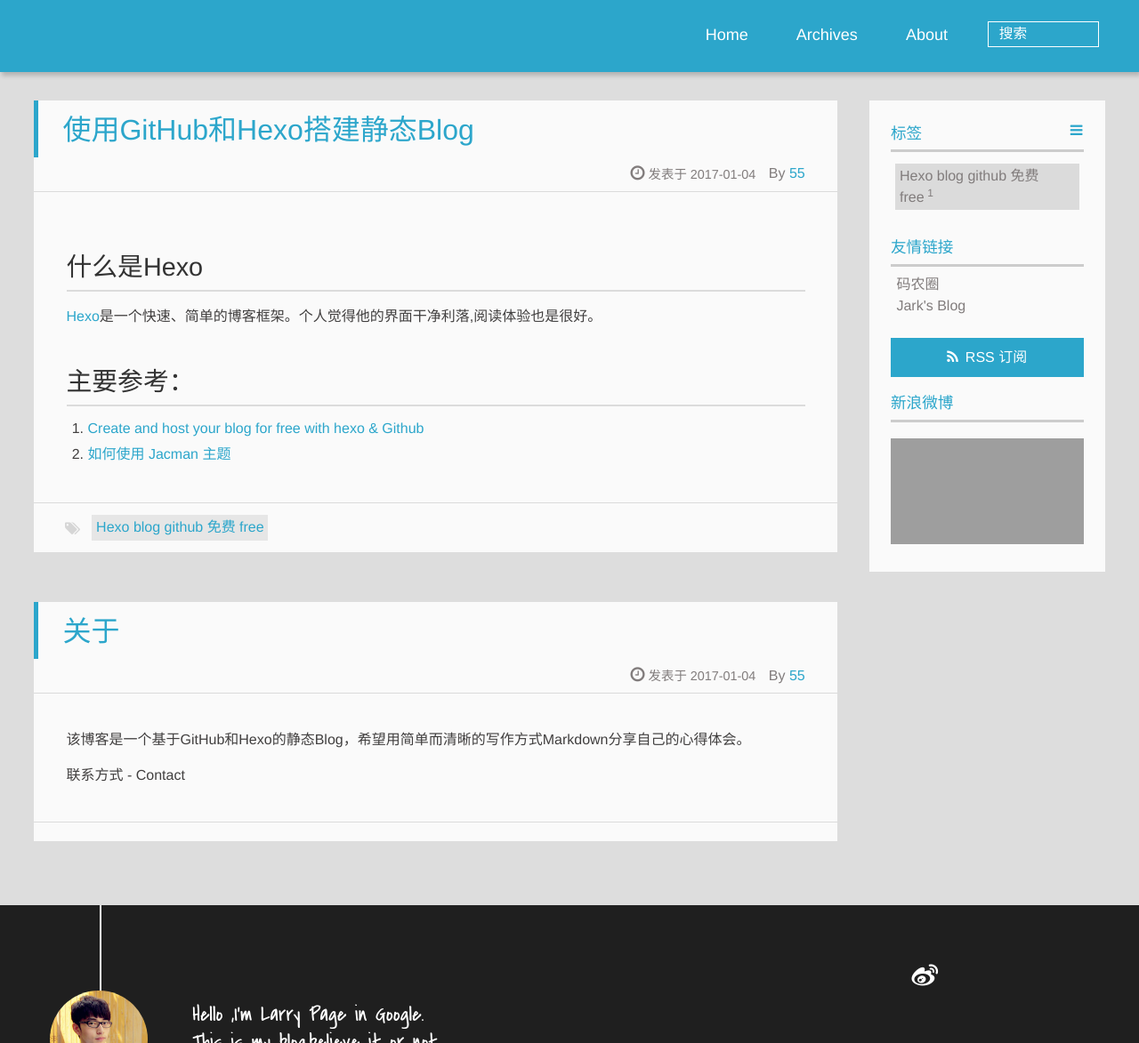
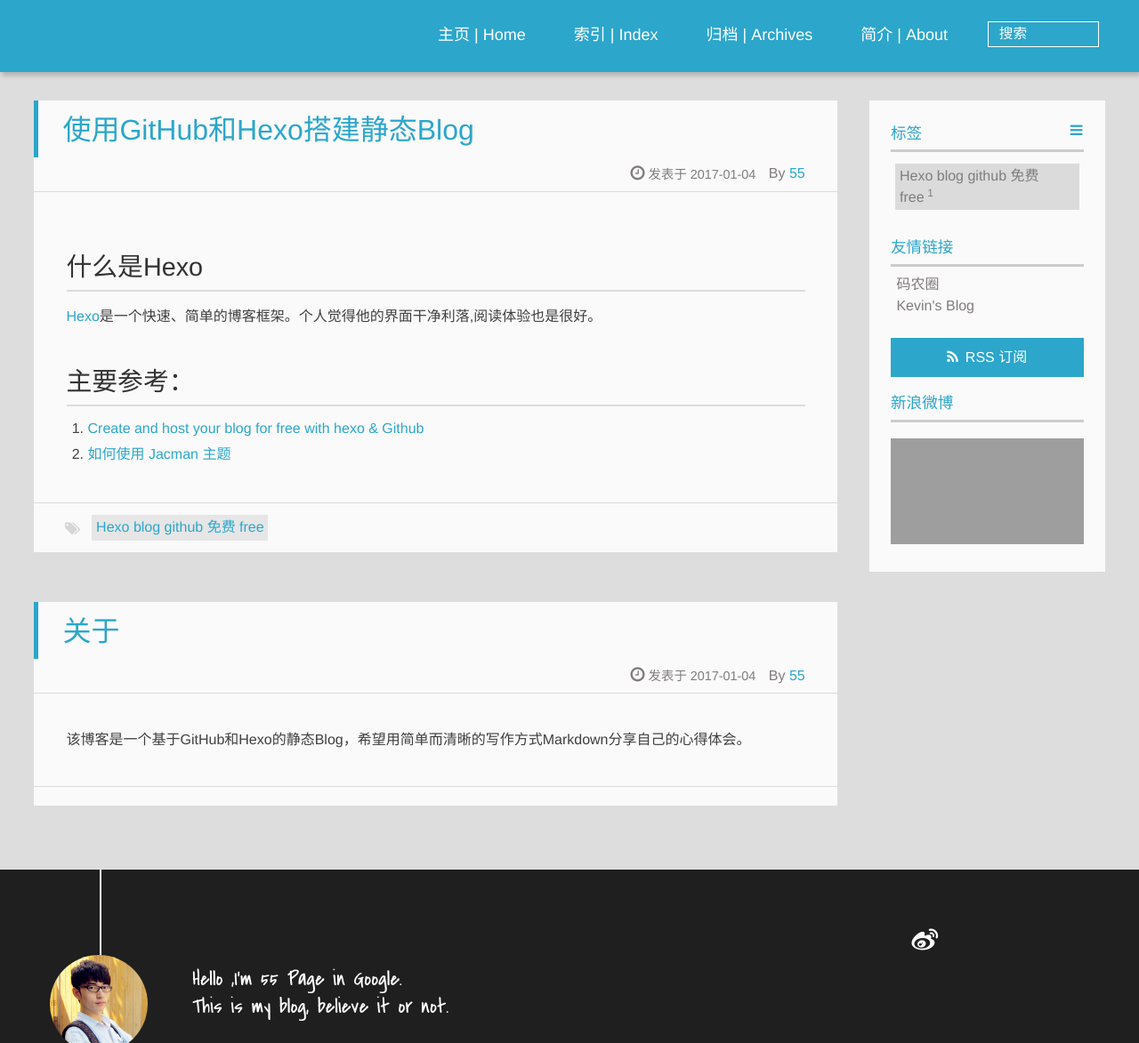
Before and after one commit to zww0815/zww0815.github.io, a plain HTML site: page index.html in a window 1280 px wide. Shown: the part 127-1300 px from the top of the page at 89% size. Drawn offline with Linux system fonts and the light colour scheme; grey boxes are pictures that could not be loaded; a script that the page names is missing.

Commit message:
2017-01-04 17:54:20

```diff
--- a/index.html
+++ b/index.html
@@ -53,11 +53,13 @@
 				<ul>
 					<ul>
 
-						<li><a href="/">Home</a></li>
+						<li><a href="/">主页 | Home</a></li>
 
-						<li><a href="/archives">Archives</a></li>
+						<li><a href="/index">索引 | Index</a></li>
 
-						<li><a href="/about">About</a></li>
+						<li><a href="/archives">归档 | Archives</a></li>
+
+						<li><a href="/about">简介 | About</a></li>
 
 					<li>
 
@@ -154,7 +156,6 @@
     <div class="article-content">
 
         <p>该博客是一个基于GitHub和Hexo的静态Blog，希望用简单而清晰的写作方式Markdown分享自己的心得体会。</p>
-<p>联系方式 - Contact</p>
 
 
 
@@ -223,7 +224,7 @@
 
           <li>
 
-            	<a href="http://wuchong.me" target="_blank" title="Jark&#39;s Blog">Jark&#39;s Blog</a>
+            	<a href="http://bigwuwu.com" target="_blank" title="Kevin&#39;s Blog">Kevin&#39;s Blog</a>
 
           </li>
 
@@ -239,7 +240,7 @@
 
   <div class="weiboshow">
   <p class="asidetitle">新浪微博</p>
-    <iframe width="100%" height="119" class="share_self"  frameborder="0" scrolling="no" src="http://widget.weibo.com/weiboshow/index.php?language=&width=0&height=119&fansRow=2&ptype=1&speed=0&skin=9&isTitle=1&noborder=1&isWeibo=0&isFans=0&uid=null&verifier=b3593ceb&dpc=1"></iframe>
+    <iframe width="100%" height="119" class="share_self"  frameborder="0" scrolling="no" src="http://widget.weibo.com/weiboshow/index.php?language=&width=0&height=119&fansRow=2&ptype=1&speed=0&skin=9&isTitle=1&noborder=1&isWeibo=0&isFans=0&uid=null&verifier=6afc1707&dpc=1"></iframe>
 </div>
 
 
@@ -255,13 +256,13 @@
 
 
 	<section class="info">
-		<p> Hello ,I&#39;m Larry Page in Google. <br/>
-			This is my blog,believe it or not.</p>
+		<p> Hello ,I&#39;m 55 Page in Google. <br/>
+			This is my blog, believe it or not.</p>
 	</section>
 
 	<div class="social-font" class="clearfix">
 
-		<a href="http://weibo.com/2176287895" target="_blank" class="icon-weibo" title="微博"></a>
+		<a href="http://weibo.com/1825307145" target="_blank" class="icon-weibo" title="微博"></a>
 
 
 
@@ -375,7 +376,7 @@
 var _hmt = _hmt || [];
 (function() {
   var hm = document.createElement("script");
-  hm.src = "//hm.baidu.com/hm.js?e6d1f421bbc9962127a50488f9ed37d1";
+  hm.src = "//hm.baidu.com/hm.js?3098cadeed57dfd0a1d8ec9d756ad0d6";
   var s = document.getElementsByTagName("script")[0];
   s.parentNode.insertBefore(hm, s);
 })();
```
Also changed, not shown: 2017/01/04/About/index.html (+15 -17 lines), 2017/01/04/MyFirstPostWithHexo/index.html (+11 -9 lines), archives/2017/01/index.html (+9 -7 lines), archives/2017/index.html (+9 -7 lines), archives/index.html (+9 -7 lines), categories/index.html (+9 -7 lines), tags/Hexo-blog-github-免费-free/index.html (+9 -7 lines).
